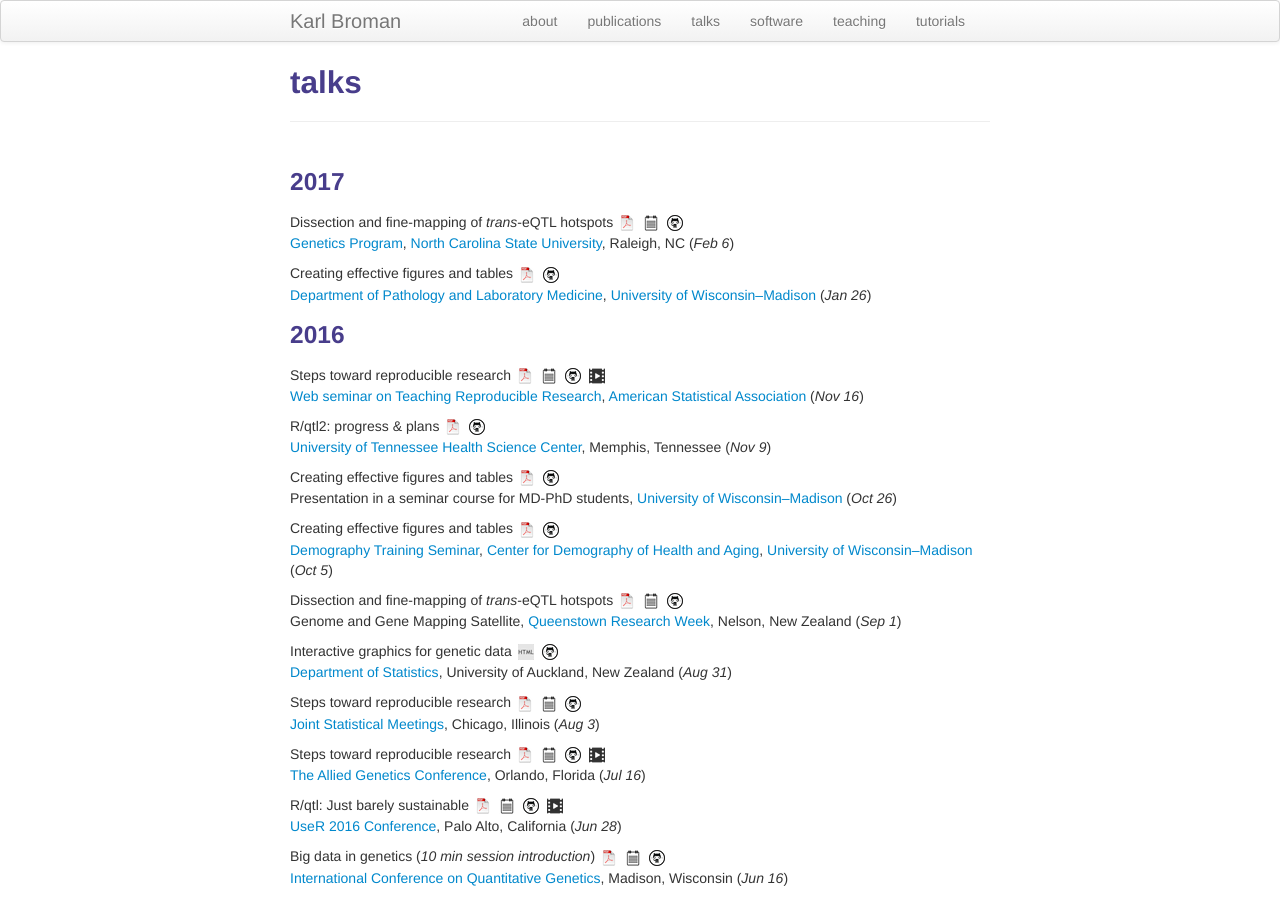
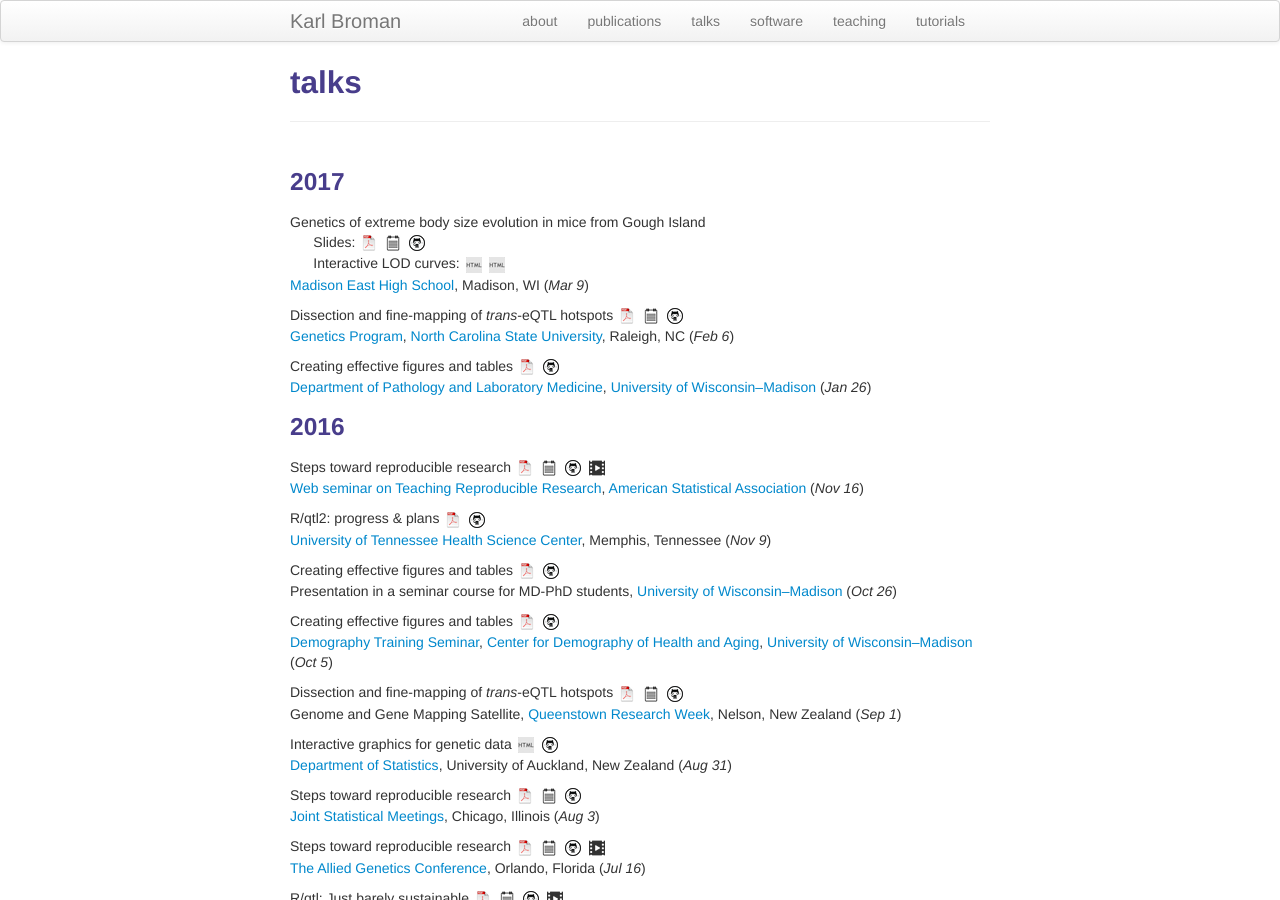
Before and after one commit to kbroman/kbroman.github.io, a Jekyll site: the page built from pages/talks.md, in a window 1280 px wide and 900 px high. Built offline with Jekyll 4.4.1, drawn with Linux system fonts in a browser that asks for light colours.

Commit message:
talks.md: Add talk for AP Stats at Madison East

```diff
--- a/pages/talks.md
+++ b/pages/talks.md
@@ -7,6 +7,16 @@ description: Karl Broman's talks
 
 
 ###  2017
+
+Genetics of extreme body size evolution in
+mice from Gough Island<br/>
+&nbsp; &nbsp; &nbsp; Slides:
+[![pdf](icons16/pdf-icon.png)](https://www.biostat.wisc.edu/~kbroman/presentations/APStats2017/apstats2017.pdf)
+[![handout](icons16/notes-icon.png)](https://www.biostat.wisc.edu/~kbroman/presentations/APStats2017/apstats2017_withnotes.pdf)
+[![github](icons16/github-icon.png)](https://github.com/kbroman/Talk_APStats)<br/>
+&nbsp; &nbsp; &nbsp; Interactive LOD curves: [![body weight](icons16/html-icon.png)](https://www.biostat.wisc.edu/~kbroman/presentations/APStats2017/iplot_bodyweight.html)
+[![growth rate](icons16/html-icon.png)](https://www.biostat.wisc.edu/~kbroman/presentations/APStats2017/iplot_deriv_bodyweight.html)<br/>
+[Madison East High School](https://east.madison.k12.wi.us/), Madison, WI (_Mar 9_)
 
 Dissection and fine-mapping of _trans_-eQTL hotspots
 [![pdf](icons16/pdf-icon.png)](https://www.biostat.wisc.edu/~kbroman/presentations/ncsu2016.pdf)
```
